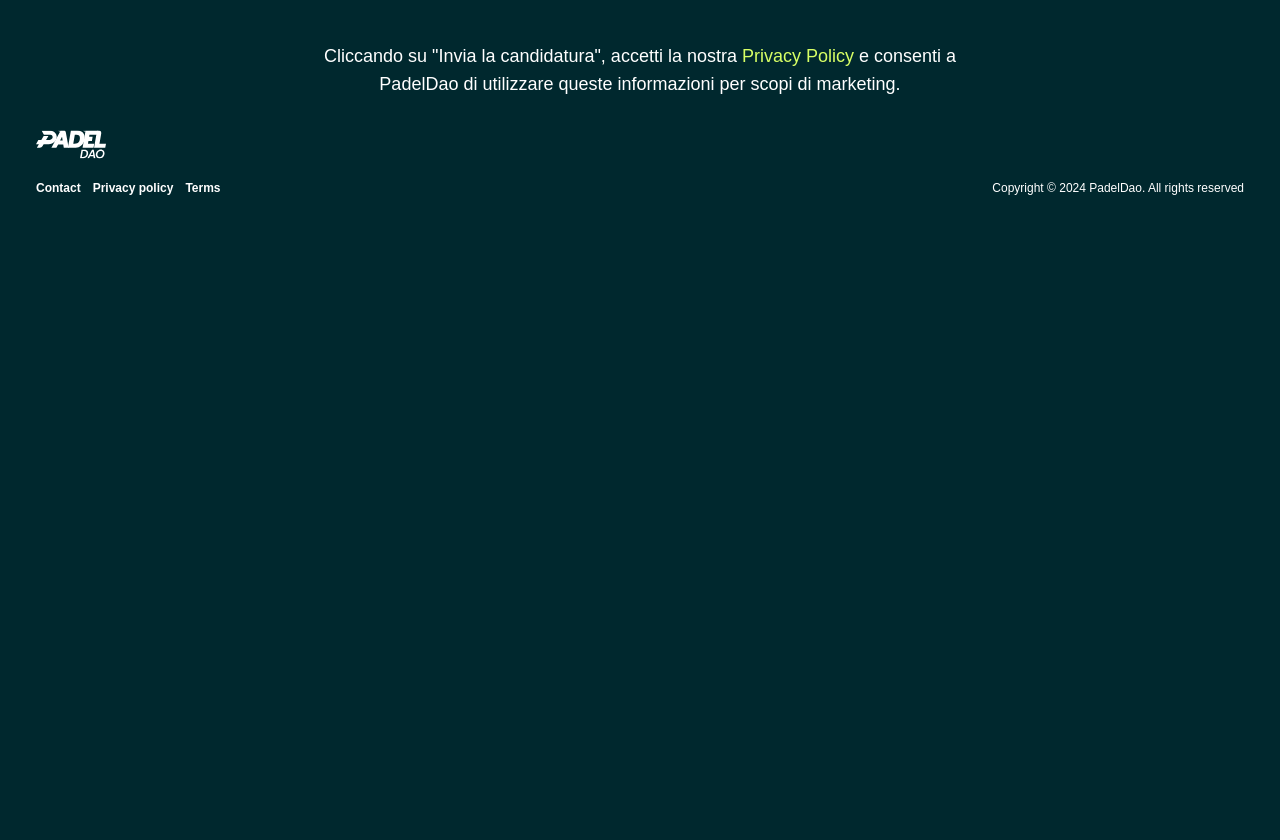
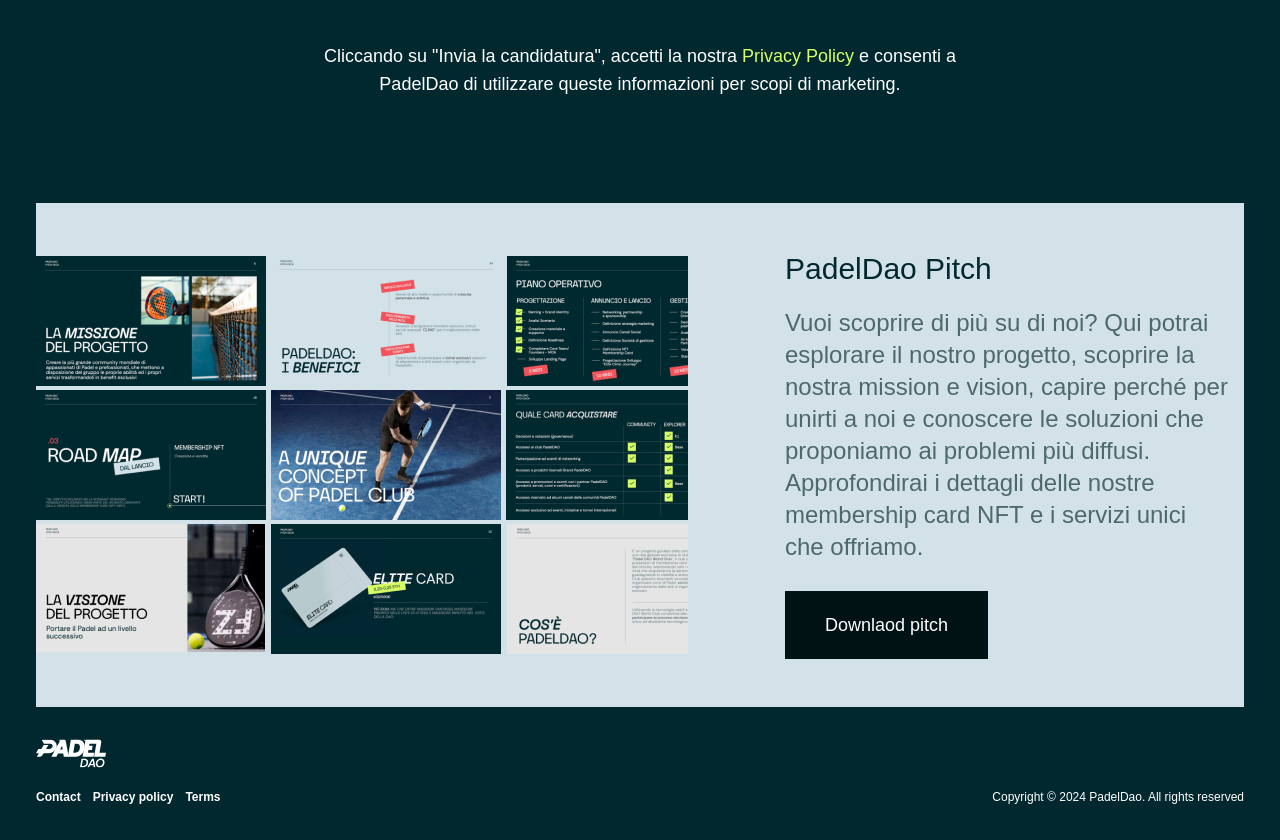
Before and after one commit to logix-software/frontend-assessment, a Nuxt app: page /contact in a window 1280 px wide. Shown: the part 1204-2044 px from the top of the page. Before the commit the page ends 1435 px from the top, so only its background shows below. Built offline with nearby package versions, Linux system fonts and the light colour scheme; a web font is replaced by a local one.

Commit message:
design: contact-section cta

```diff
--- a/assets/css/main.css
+++ b/assets/css/main.css
@@ -28,4 +28,7 @@
   .btn-primary {
     @apply bg-primary text-white py-4 px-7 inline-flex items-center justify-center gap-2 text-xl font-medium hover:bg-primary/90 transition duration-200 ease-linear;
   }
+  .btn-black {
+    @apply bg-[#001214] py-5 px-10 inline-flex items-center justify-center gap-2 text-white text-lg font-medium hover:bg-[#001214]/90 transition duration-200 ease-linear;
+  }
 }
--- a/pages/contact.vue
+++ b/pages/contact.vue
@@ -54,8 +54,24 @@ const storeContactInfo = (e) => {
                 </div>
             </div>
         </div>
-        <div class="container">
-
+        <div class="container mt-[105px]">
+            <div class="bg-[#D3E2E8] py-12 flex items-center">
+                <img src="/contact-cta.png" alt="contact cta" class="p-0 hidden xl:inline" />
+                <div class="pl-8 xl:pl-[97px] pr-4 xl:max-w-[594px]">
+                    <h6 class=" text-3xl text-app-bg font-medium">PadelDao Pitch</h6>
+                    <p class=" text-2xl font-medium text-[#4D696D] mt-5">
+                        Vuoi scoprire di più su di noi? Qui potrai esplorare il nostro progetto, scoprire
+                        la nostra mission e vision, capire perché
+                        per unirti a noi e conoscere le soluzioni
+                        che proponiamo ai problemi più diffusi. Approfondirai i dettagli delle nostre membership card
+                        NFT e i servizi unici
+                        che offriamo.
+                    </p>
+                    <div class="mt-7">
+                        <button class="btn-black">Downlaod pitch</button>
+                    </div>
+                </div>
+            </div>
         </div>
     </section>
 </template>
```
Also changed, not shown: public/contact-cta.png (added).
